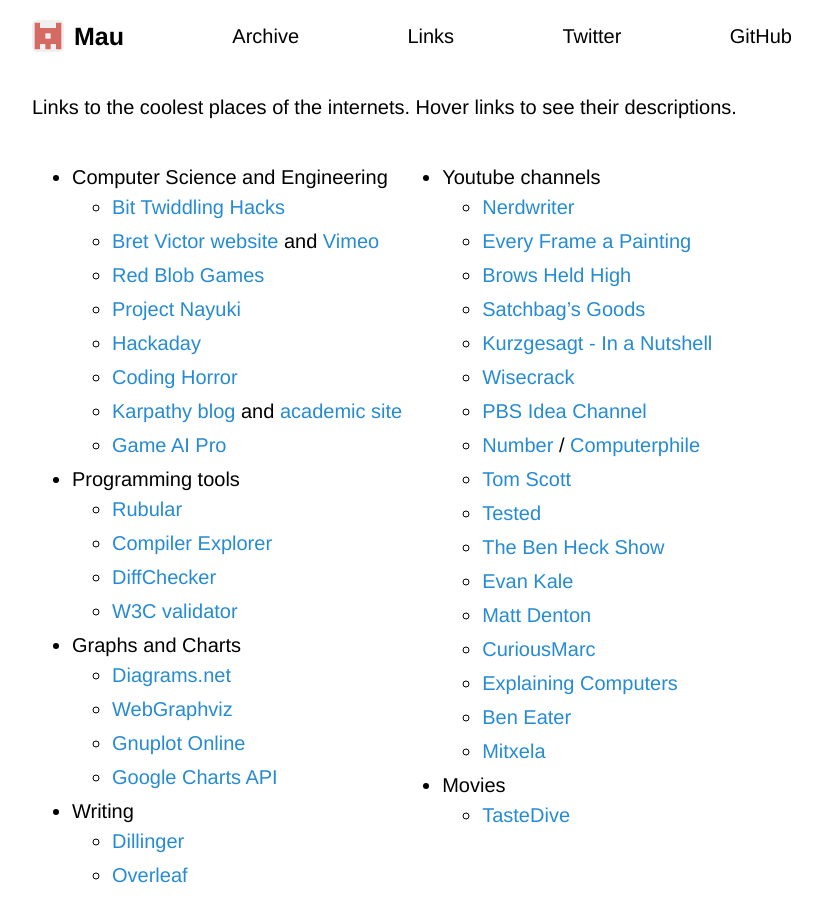
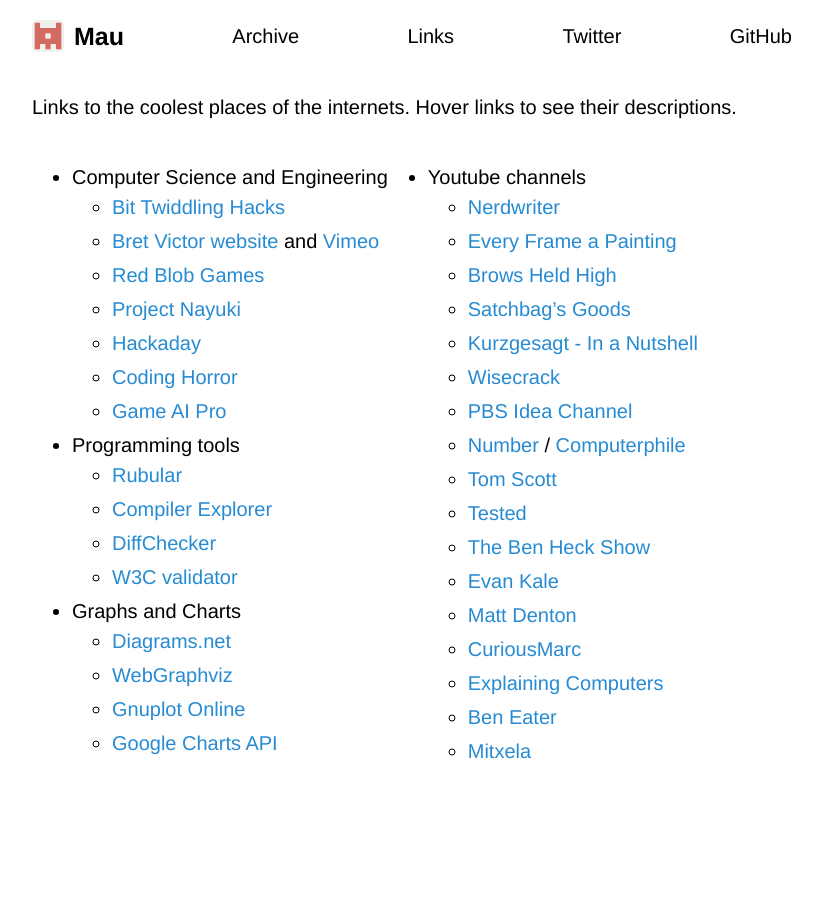
Before and after one commit to Maumagnaguagno/maumagnaguagno.github.io, a Jekyll site: the page built from links.md, in a window 1280 px wide. Shown: the whole page, without its empty margins (228-1050 px from the left). Built offline with Jekyll 4.4.1, drawn with Linux system fonts in a browser that asks for light colours; our own code applies the rules of GitHub Pages for plain Markdown files.

Commit message:
Remove unused links

```diff
--- a/links.md
+++ b/links.md
@@ -15,7 +15,6 @@ Hover links to see their descriptions.
   - [Project Nayuki](https://www.nayuki.io/ "Programming blog")
   - [Hackaday](https://hackaday.com "Engineering and maker stuff")
   - [Coding Horror](https://blog.codinghorror.com/ "Programming and human factors")
-  - [Karpathy blog](https://karpathy.github.io/ "Computer Science Ph.D student interested in machine learning") and [academic site](https://cs.stanford.edu/people/karpathy/ "Karpathy at Stanford")
   - [Game AI Pro](https://www.gameaipro.com/ "Online book about AI in games")
 - Programming tools
   - [Rubular](https://rubular.com/ "Regex editor")
@@ -27,9 +26,6 @@ Hover links to see their descriptions.
   - [WebGraphviz](http://www.webgraphviz.com/ "Describe graphs, let the computer draw for you")
   - [Gnuplot Online](http://gnuplot.respawned.com/ "Chart editor")
   - [Google Charts API](https://developers.google.com/chart/interactive/docs/ "Use javascript to show your datasets")
-- Writing
-  - [Dillinger](https://dillinger.io/ "Markdown editor")
-  - [Overleaf](https://www.overleaf.com/ "Collaborative writing")
 </div>
 <div style="float:left" markdown="1">
 
@@ -51,6 +47,4 @@ Hover links to see their descriptions.
   - [Explaining Computers](https://www.youtube.com/user/explainingcomputers "Clear explanations about hardware and software")
   - [Ben Eater](https://www.youtube.com/c/beneater "Low-level computing tutorials")
   - [Mitxela](https://www.youtube.com/c/mitxela/ "Video and Sound-based projects")
-- Movies
-  - [TasteDive](https://tastedive.com/ "Recommendation system")
 </div>
```
